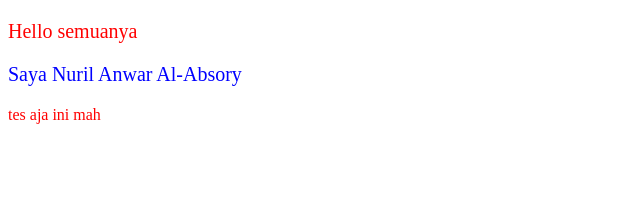
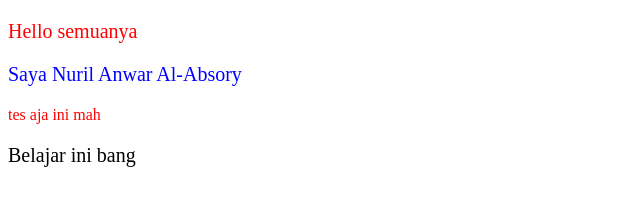
Before and after one commit to Abzhor02/latihanweb1, a plain HTML site: page index.html in a window 1280 px wide. Shown: the whole page, without its empty margins (0-640 px from the left). Drawn offline with Linux system fonts and the light colour scheme.

Commit message:
Add files via upload

```diff
--- a/index.html
+++ b/index.html
@@ -8,7 +8,7 @@
 <p class="hallo">Hello semuanya</p>
 <p class="wong">Saya Nuril Anwar Al-Absory</p>
 <div class="hallo">tes aja ini mah</div>
-
+  <p>Belajar ini bang</p>
 
 </body>
 </html>
```
